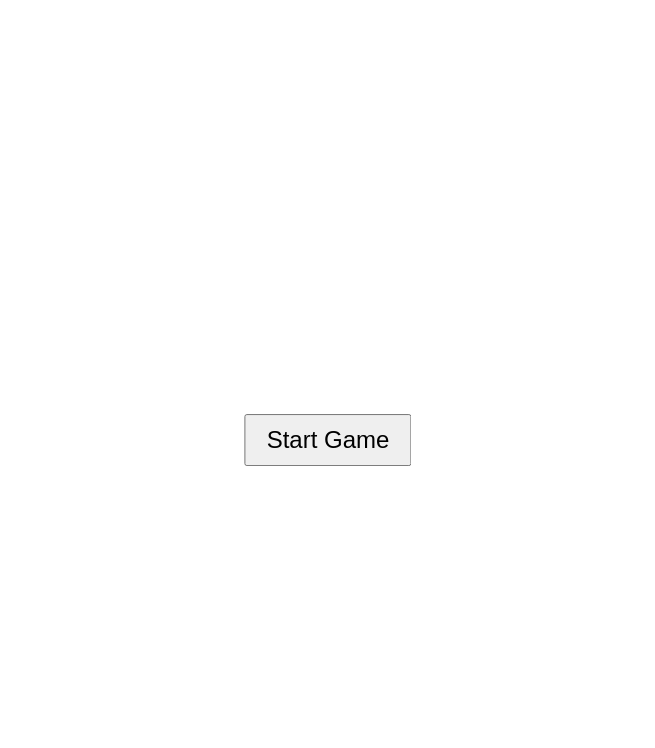
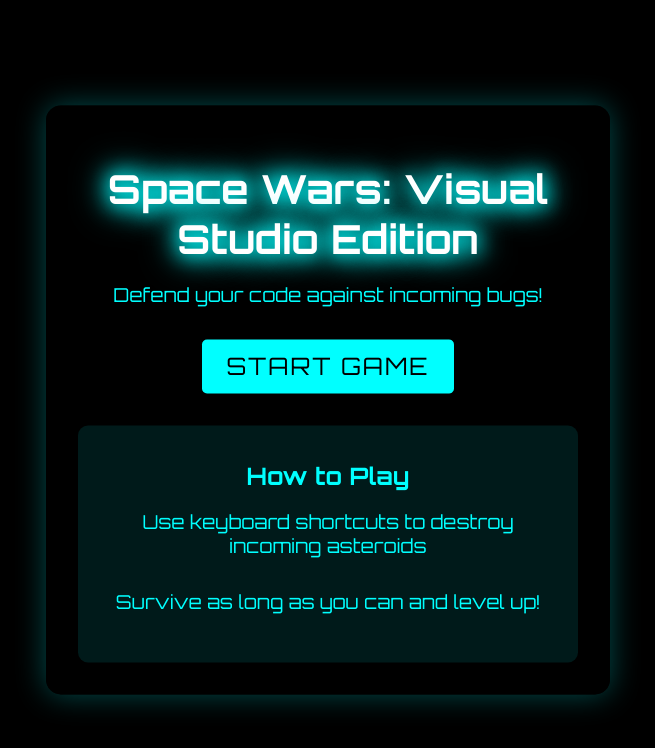
Before and after one commit to n-utty/Space-War, a plain HTML site: page src/index.html in a window 1280 px wide. Shown: the whole page, without its empty margins (312-967 px from the left). Drawn offline with Linux system fonts and the light colour scheme.

Commit message:
updated startscreen and bug fixes

```diff
--- a/src/game.js
+++ b/src/game.js
@@ -41,8 +41,8 @@ const commands = [
     { description: 'Find', shortcut: 'Ctrl+F' },
     { description: 'Replace', shortcut: 'Ctrl+H' },
     { description: 'Go to line', shortcut: 'Ctrl+G' },
-    { description: 'Comment selection', shortcut: 'Ctrl+K,Ctrl+C' },
-    { description: 'Uncomment selection', shortcut: 'Ctrl+K,Ctrl+U' },
+    { description: 'Comment selection', shortcut: 'Ctrl+K+C' },
+    { description: 'Uncomment selection', shortcut: 'Ctrl+K+U' },
     { description: 'Start debugging', shortcut: 'F5' },
     { description: 'Stop debugging', shortcut: 'Shift+F5' },
     { description: 'Step over', shortcut: 'F10' },
@@ -50,19 +50,21 @@ const commands = [
     { description: 'Step out', shortcut: 'Shift+F11' },
     { description: 'Toggle breakpoint', shortcut: 'F9' },
     { description: 'Build solution', shortcut: 'Ctrl+Shift+B' },
-    { description: 'Navigate backward', shortcut: 'Ctrl+-' },
-    { description: 'Navigate forward', shortcut: 'Ctrl+Shift+-' },
+    { description: 'Navigate backward', shortcut: 'Ctrl+Minus' },
+    { description: 'Navigate forward', shortcut: 'Ctrl+Shift+Minus' },
+    { description: 'Rename', shortcut: 'Ctrl+R+R' },
+    { description: 'Toggle fullscreen', shortcut: 'Shift+Alt+Enter' },
+    { description: 'Zoom in', shortcut: 'Ctrl+Shift+Period' },
+    { description: 'Zoom out', shortcut: 'Ctrl+Shift+Comma' },
     { description: 'Go to definition', shortcut: 'F12' },
     { description: 'Find all references', shortcut: 'Shift+F12' },
-    { description: 'Rename', shortcut: 'Ctrl+R,Ctrl+R' },
-    { description: 'Format document', shortcut: 'Ctrl+K,Ctrl+D' },
-    { description: 'Format selection', shortcut: 'Ctrl+K,Ctrl+F' },
-    { description: 'Toggle fullscreen', shortcut: 'Shift+Alt+Enter' },
-    { description: 'Zoom in', shortcut: 'Ctrl+Shift+.' },
-    { description: 'Zoom out', shortcut: 'Ctrl+Shift+,' },
-    { description: 'Collapse all', shortcut: 'Ctrl+M,Ctrl+O' },
-    { description: 'Expand all', shortcut: 'Ctrl+M,Ctrl+P' }
+    { description: 'Format document', shortcut: 'Ctrl+K+D' },
+    { description: 'Format selection', shortcut: 'Ctrl+K+F' },
+
+    { description: 'Collapse all', shortcut: 'Ctrl+M+O' },
+    { description: 'Expand all', shortcut: 'Ctrl+M+P' }
 ];
+
 let level = 1;
 let pointsToNextLevel = 5;
 let availableCommands = [...commands];
@@ -124,7 +126,7 @@ function drawAsteroids() {
         ctx.font = '12px Arial';
         ctx.textAlign = 'center';
         ctx.fillText(asteroid.command.description, asteroid.x + asteroid.width / 2, asteroid.y + asteroid.height + 15);
-        // ctx.fillText(asteroid.command.shortcut, asteroid.x + asteroid.width / 2, asteroid.y + asteroid.height + 30);
+        ctx.fillText(asteroid.command.shortcut, asteroid.x + asteroid.width / 2, asteroid.y + asteroid.height + 30);
     });
 }
 
@@ -142,8 +144,11 @@ function updateAsteroids() {
             missedCommands.push(asteroids[i].command);
             asteroids.splice(i, 1);
             health = Math.max(0, health - 1);
-            if (health <= 0) {
+            if (health <= 0 ) {
                 endGame(false);
+            }
+            if (availableCommands.length === 0) {
+                endGame(true);
             }
         }
     }
@@ -173,6 +178,9 @@ function checkCollisions() {
 
             if (health <= 0) {
                 endGame(false);
+            }
+            if (availableCommands.length === 0) {
+                endGame(true);
             }
         }
     }
@@ -313,11 +321,9 @@ function startGame() {
 
 window.addEventListener('keydown', function(e) {
     if(gameActive) {
-        if((e.ctrlKey || e.metaKey) && e.key !== 'F12' || e.key === 'F5') {
-            e.preventDefault();
-        }
+        e.preventDefault();  // Prevent all default behaviors during the game
     }
-}, false);
+}, true);  // Use capturing phase
 
 function levelUp() {
     level++;
@@ -341,28 +347,51 @@ function createHitEffect(x, y) {
     }, 100);
 }
 
-document.addEventListener('keydown', (event) => {
-    if (gameActive) {
-        const pressedShortcut = [];
-        if (event.ctrlKey) pressedShortcut.push('Ctrl');
-        if (event.shiftKey) pressedShortcut.push('Shift');
-        if (event.altKey) pressedShortcut.push('Alt');
-        if (!['Control', 'Shift', 'Alt'].includes(event.key)) {
-            pressedShortcut.push(event.key.toUpperCase());
-        }
+let heldKeys = new Set();
+let lastKeyPressTime = 0;
+const MAX_KEY_INTERVAL = 500; // milliseconds
 
-        const shortcut = pressedShortcut.join('+');
-        const matchingAsteroidIndex = asteroids.findIndex(a => a.command.shortcut === shortcut && !a.targetted);
+function normalizeKey(key) {
+    switch (key) {
+        case 'Control': return 'Ctrl';
+        case 'Alt': return 'Alt';
+        case 'Shift': return 'Shift';
+        case ',':
+        case '<': return 'Comma';
+        case '.':
+        case '>': return 'Period';
+        case '-':
+        case '_': return 'Minus';
+        default: return key.length === 1 ? key.toUpperCase() : key;
+    }
+}
+
+function checkShortcut() {
+    const shortcutArray = Array.from(heldKeys).map(normalizeKey);
+    const shortcut = shortcutArray.sort().join('+');
+
+    console.log('Current held keys:', shortcut); // Debugging line
+
+    const matchingCommand = commands.find(cmd => {
+        const normalizedCmdShortcut = cmd.shortcut.split('+').map(normalizeKey).sort().join('+');
+        return normalizedCmdShortcut === shortcut;
+    });
+
+    if (matchingCommand) {
+        console.log('Matched shortcut:', matchingCommand.shortcut); // Debugging line
+
+        const matchingAsteroidIndex = asteroids.findIndex(a =>
+            a.command.shortcut === matchingCommand.shortcut && !a.targetted
+        );
 
         if (matchingAsteroidIndex !== -1) {
-            event.preventDefault();
             const targetAsteroid = asteroids[matchingAsteroidIndex];
             targetAsteroid.targetted = true;
 
             spaceship.targetX = targetAsteroid.x + targetAsteroid.width / 2 - spaceship.width / 2;
             spaceship.isMoving = true;
 
-            const commandIndex = availableCommands.findIndex(c => c.shortcut === shortcut);
+            const commandIndex = availableCommands.findIndex(c => c.shortcut === matchingCommand.shortcut);
             if (commandIndex !== -1) {
                 availableCommands.splice(commandIndex, 1);
             }
@@ -370,11 +399,42 @@ document.addEventListener('keydown', (event) => {
             if (availableCommands.length === 0) {
                 endGame(true);
             }
+
+            // Reset held keys after successful match
+            heldKeys.clear();
         }
+    }
+}
+
+document.addEventListener('keydown', (event) => {
+    if (gameActive) {
+        event.preventDefault(); // Prevent default browser behavior
+
+        const currentTime = new Date().getTime();
+        if (currentTime - lastKeyPressTime > MAX_KEY_INTERVAL) {
+            heldKeys.clear();
+        }
+        lastKeyPressTime = currentTime;
+
+        const normalizedKey = normalizeKey(event.key);
+        heldKeys.add(normalizedKey);
+
+        checkShortcut();
     } else if (event.code === 'Space') {
         startGame();
     }
 });
+
+document.addEventListener('keyup', (event) => {
+    if (gameActive) {
+        const normalizedKey = normalizeKey(event.key);
+        heldKeys.delete(normalizedKey);
+
+        // For multi-key shortcuts, check on key release as well
+        checkShortcut();
+    }
+});
+
 
 startButton.addEventListener('click', startGame);
 
--- a/src/index.html
+++ b/src/index.html
@@ -4,33 +4,19 @@
     <meta charset="UTF-8">
     <meta name="viewport" content="width=device-width, initial-scale=1.0">
     <title>Space Wars: Visual Studio Edition</title>
-    <style>
-        body { margin: 0; overflow: hidden; }
-        #gameCanvas { display: block; }
-        #startScreen {
-            position: absolute;
-            top: 50%;
-            left: 50%;
-            transform: translate(-50%, -50%);
-            text-align: center;
-            color: white;
-            font-family: Arial, sans-serif;
-        }
-        #startButton {
-            font-size: 24px;
-            padding: 10px 20px;
-            cursor: pointer;
-        }
-        .hidden {
-            display: none;
-        }
-    </style>
+    <link rel="stylesheet" href="styles.css">
 </head>
 <body>
     <canvas id="gameCanvas"></canvas>
     <div id="startScreen">
         <h1>Space Wars: Visual Studio Edition</h1>
+        <p>Defend your code against incoming bugs!</p>
         <button id="startButton">Start Game</button>
+        <div class="instructions">
+            <h2>How to Play</h2>
+            <p>Use keyboard shortcuts to destroy incoming asteroids</p>
+            <p>Survive as long as you can and level up!</p>
+        </div>
     </div>
 
     <!-- Preload images -->
@@ -42,8 +28,8 @@
     <audio id="successSound" src="../audio/laser.mp3" preload="auto"></audio>
     <audio id="collisionSound" src="../audio/bomb.mp3" preload="auto"></audio>
     <audio id="levelUpSound" src="../audio/levelUp.mp3"></audio>
-<audio id="gameOverSound" src="../audio/gameOver.mp3"></audio>
-<audio id="backgroundMusic" src="../audio/backgroundMusic.wav" loop></audio>
+    <audio id="gameOverSound" src="../audio/gameOver.mp3"></audio>
+    <audio id="backgroundMusic" src="../audio/backgroundMusic.wav" loop></audio>
 
     <script src="game.js"></script>
 </body>
--- a/src/styles.css
+++ b/src/styles.css
@@ -0,0 +1,104 @@
+/* styles.css */
+
+@import url('https://fonts.googleapis.com/css2?family=Orbitron:wght@400;700&display=swap');
+
+body, html {
+    margin: 0;
+    padding: 0;
+    height: 100%;
+    overflow: hidden;
+    font-family: 'Orbitron', sans-serif;
+    background-color: #000;
+    color: #fff;
+}
+
+#gameCanvas {
+    display: block;
+    position: absolute;
+    top: 0;
+    left: 0;
+    width: 100%;
+    height: 100%;
+}
+
+#startScreen {
+    position: absolute;
+    top: 50%;
+    left: 50%;
+    transform: translate(-50%, -50%);
+    text-align: center;
+    background-color: rgba(0, 0, 0, 0.8);
+    padding: 2rem;
+    border-radius: 15px;
+    box-shadow: 0 0 30px rgba(0, 255, 255, 0.3);
+    max-width: 80%;
+    width: 500px;
+}
+
+#startScreen h1 {
+    font-size: 2.5rem;
+    margin-bottom: 1rem;
+    text-shadow: 0 0 10px #0ff, 0 0 20px #0ff, 0 0 30px #0ff;
+    animation: glow 2s infinite alternate;
+}
+
+@keyframes glow {
+    from {
+        text-shadow: 0 0 10px #0ff, 0 0 20px #0ff, 0 0 30px #0ff;
+    }
+    to {
+        text-shadow: 0 0 20px #0ff, 0 0 30px #0ff, 0 0 40px #0ff;
+    }
+}
+
+#startScreen p {
+    font-size: 1.2rem;
+    margin-bottom: 2rem;
+    color: #0ff;
+}
+
+#startButton {
+    font-size: 1.5rem;
+    padding: 0.75rem 1.5rem;
+    cursor: pointer;
+    background-color: #0ff;
+    color: #000;
+    border: none;
+    border-radius: 5px;
+    transition: all 0.3s;
+    font-family: 'Orbitron', sans-serif;
+    text-transform: uppercase;
+    letter-spacing: 2px;
+}
+
+#startButton:hover {
+    background-color: #00cccc;
+    transform: scale(1.05);
+    box-shadow: 0 0 15px #0ff;
+}
+
+#startButton:active {
+    transform: scale(0.95);
+}
+
+.instructions {
+    margin-top: 2rem;
+    padding: 1rem;
+    background-color: rgba(0, 255, 255, 0.1);
+    border-radius: 10px;
+}
+
+.instructions h2 {
+    font-size: 1.5rem;
+    margin-bottom: 1rem;
+    color: #0ff;
+}
+
+.instructions p {
+    font-size: 1rem;
+    margin-bottom: 0.5rem;
+}
+
+.hidden {
+    display: none;
+}
```
